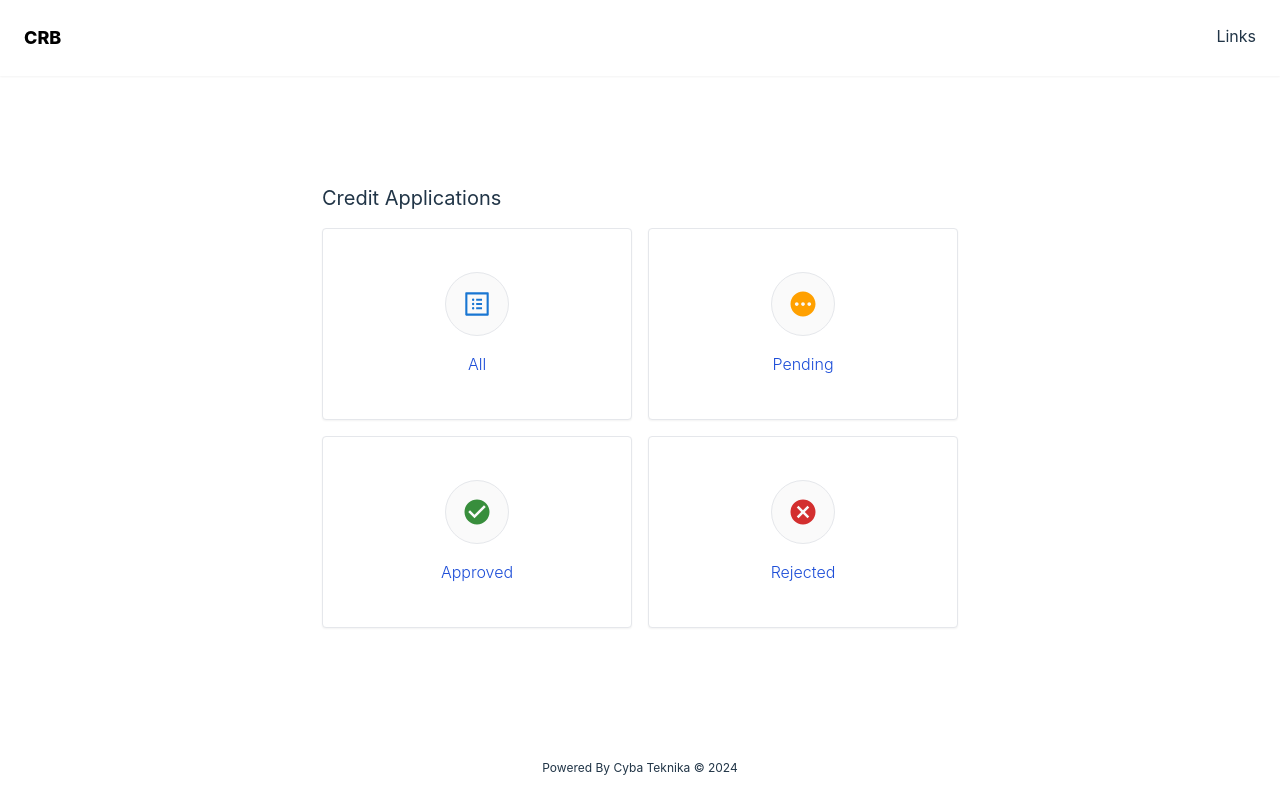
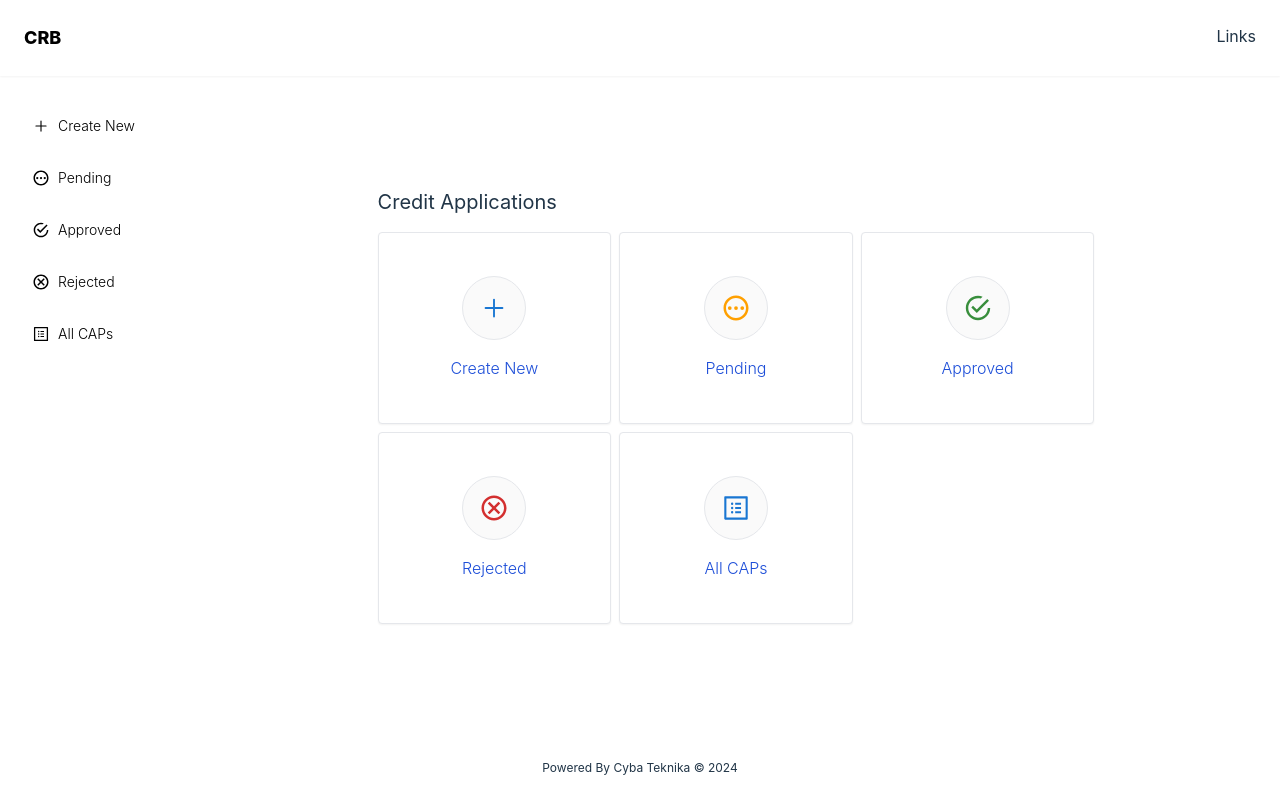
Before and after one commit to jacksonk-dev/crb-ui, a React (Vite) app: page /caps in a window 1280 px wide. Built offline with nearby package versions, Linux system fonts and the light colour scheme.

Commit message:
style(App): improve layout, design and UX
- Add sidebar on service pages
- Add animations on navigation
- Improve general layout

```diff
--- a/src/app/caps/index.tsx
+++ b/src/app/caps/index.tsx
@@ -1,7 +1,14 @@
 import links from 'src/app/caps/links';
+import Dashboard from 'src/app/shared/components/dashboard';
+import SideBar from 'src/app/shared/components/sidebar';
 
-import Dashboard from '../shared/components/dashboard';
-
-const Caps = () => <Dashboard title="Credit Applications" links={links} />;
+const Caps = () => {
+  return (
+    <div className='flex justify-between w-full h-full items-center'>
+      <SideBar links={links} />
+      <Dashboard title="Credit Applications" links={links} />
+    </div>
+  );
+};
 
 export default Caps;
--- a/src/app/caps/links.ts
+++ b/src/app/caps/links.ts
@@ -1,17 +1,19 @@
 import { AiOutlineProfile as AllIcon } from 'react-icons/ai';
+import { IoMdCheckmarkCircleOutline as ApprovedIcon } from 'react-icons/io';
+import { IoAdd as NewReportIcon } from 'react-icons/io5';
 import {
-  MdCheckCircle as ApprovedIcon,
-  MdPending as PendingIcon,
-  MdCancel as RejectedIcon
+  MdOutlinePending as PendingIcon,
+  MdOutlineCancel as RejectedIcon
 } from 'react-icons/md';
+
 
 import { Link } from '../shared/modals/appConstants';
 
 const links: Array<Link> = [
   {
-    label: 'All',
-    to: 'all',
-    Icon: AllIcon
+    label: 'Create New',
+    to: 'new',
+    Icon: NewReportIcon
   },
   {
     label: 'Pending',
@@ -30,7 +32,12 @@ const links: Array<Link> = [
     to: 'rejected',
     Icon: RejectedIcon,
     color: '#D32F2F'
-  }
+  },
+  {
+    label: 'All CAPs',
+    to: 'all',
+    Icon: AllIcon
+  },
 ];
 
 export default links;
--- a/src/app/data/index.tsx
+++ b/src/app/data/index.tsx
@@ -1,7 +1,12 @@
 import links from 'src/app/data/links';
+import Dashboard from 'src/app/shared/components/dashboard';
+import SideBar from 'src/app/shared/components/sidebar';
 
-import Dashboard from '../shared/components/dashboard';
-
-const Data = () => <Dashboard title="Data" links={links} />;
+const Data = () => (
+  <div className='flex justify-between w-full h-full items-center'>
+    <SideBar links={links} />
+    <Dashboard title="Data" links={links} />
+  </div>
+);
 
 export default Data;
--- a/src/app/home/index.tsx
+++ b/src/app/home/index.tsx
@@ -1,9 +1,12 @@
 import links from 'src/app/home/links';
-
-import Dashboard from '../shared/components/dashboard';
+import Dashboard from 'src/app/shared/components/dashboard';
 
 const Home = () => {
-  return <Dashboard title='Services' links={links} />;
+  return (
+    <div className='flex justify-between w-full h-full items-center'>
+      <Dashboard title="Service" links={links} />
+    </div>
+  );
 };
 
 export default Home;
--- a/src/app/reports/index.tsx
+++ b/src/app/reports/index.tsx
@@ -1,7 +1,12 @@
 import links from 'src/app/reports/links';
+import Dashboard from 'src/app/shared/components/dashboard';
+import SideBar from 'src/app/shared/components/sidebar';
 
-import Dashboard from '../shared/components/dashboard';
-
-const Reports = () => <Dashboard title="Credit Reports" links={links} />;
+const Reports = () => (
+  <div className='flex justify-between w-full h-full items-center'>
+    <SideBar links={links} />
+    <Dashboard title="Credit Reports" links={links} />
+  </div>
+);
 
 export default Reports;
--- a/src/app/reports/links.ts
+++ b/src/app/reports/links.ts
@@ -1,7 +1,7 @@
+import { HiOutlineUserGroup as InstitutionIcon } from 'react-icons/hi2';
 import { IoAdd as NewReportIcon } from 'react-icons/io5';
 import { IoPersonOutline as MyReportsIcon } from 'react-icons/io5';
 import { MdOutlineGroupAdd as BranchIcon } from 'react-icons/md';
-import { VscOrganization as InstitutionIcon } from 'react-icons/vsc';
 
 import { Link } from '../shared/modals/appConstants';
 
--- a/src/app/root/index.tsx
+++ b/src/app/root/index.tsx
@@ -7,7 +7,7 @@ export default function Root(){
   return (
     <div className="w-svw h-svh flex flex-col items-center justify-between">
       <NavBar />
-      <div className='p-1 w-full flex justify-center'>
+      <div className='p-4 h-full w-full'>
         <Outlet />
       </div>
       <Footer />
--- a/src/app/shared/components/dashboard/index.tsx
+++ b/src/app/shared/components/dashboard/index.tsx
@@ -4,12 +4,13 @@ import { Link as AppLink } from 'src/app/shared/modals/appConstants';
 
 const Dashboard = ({ title, links }: { links: Array<AppLink>, title?: string }) => {
   return (
-    <div className='w-full md:w-[50%] animate-zoom'>
+    <div className='grow mx-4 w-full animate-zoom'>
+      <div className='md:max-w-[70%] m-auto'>
         {
           title &&
           <h3 className='mb-4 text-xl'>{title}</h3>
         }
-      <div className='grid grid-cols-2 gap-2 md:gap-4'>
+        <div className={`m-auto grid grid-cols-2 ${links?.length < 5 ? 'md:grid-cols-2' : 'md:grid-cols-3'} gap-2`}>
           {
             links.map(({label, to, Icon, color}, i) => {
               const reactKey = `home-link-${i}`;
@@ -52,6 +53,7 @@ const Dashboard = ({ title, links }: { links: Array<AppLink>, title?: string })
           }
         </div>
       </div>
+    </div>
   );
 };
 
--- /dev/null
+++ b/src/app/shared/components/sidebar/index.tsx
@@ -0,0 +1,43 @@
+import { Link } from 'react-router-dom';
+
+import { Link as AppLink } from 'src/app/shared/modals/appConstants';
+
+const SideBar = ({ links }: { links: Array<AppLink>, title?: string }) => {
+  return (
+    <div className='w-fit h-full md:min-w-48 animate-zoom'>
+      <div className='flex flex-col bg-white h-full py-2 rounded'>
+        {
+          links.map(({label, to, Icon}, i) => {
+            const reactKey = `home-link-${i}`;
+
+            return (
+              <Link
+                to={to}
+                key={reactKey}
+                className='
+                  text-sm
+                  bg-white hover:bg-blue-700
+                  text-black hover:text-white
+                  flex justify-start items-center text-center
+                  font-light hover:font-extrabold
+                  p-4 text-nowrap
+                '
+              >
+                <Icon
+                  className='
+                      text-lg child group-hover:text-4xl
+                      transition ease-in-out duration-500
+                      mr-2
+                    '
+                />
+                <span>{label}</span>
+              </Link>
+            );
+          })
+        }
+      </div>
+    </div>
+  );
+};
+
+export default SideBar;
--- a/src/index.css
+++ b/src/index.css
@@ -10,7 +10,7 @@
 
   /* color-scheme: light dark; */
   /* color: rgba(255, 255, 255, 0.87); */
-  background-color: #FAFAFA;
+  background-color: #F5F5F5;
 
   font-synthesis: none;
   text-rendering: optimizeLegibility;
```
Lines whose indentation alone changed are shown as unchanged.
